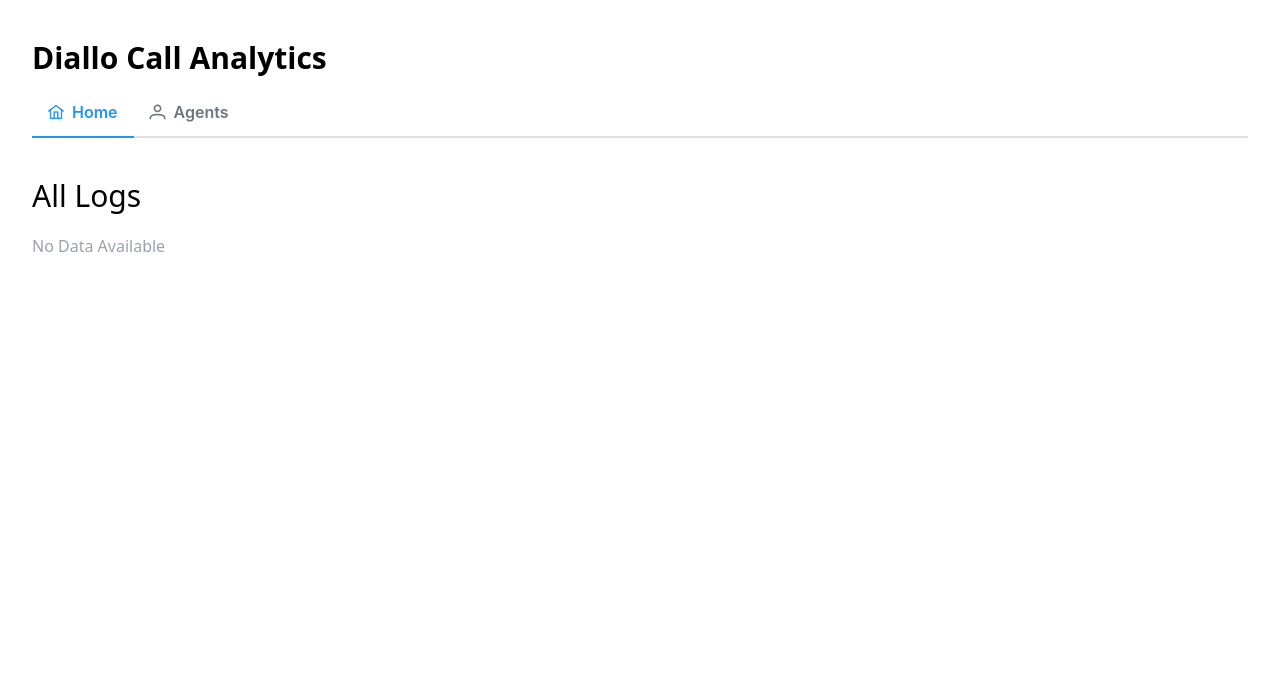
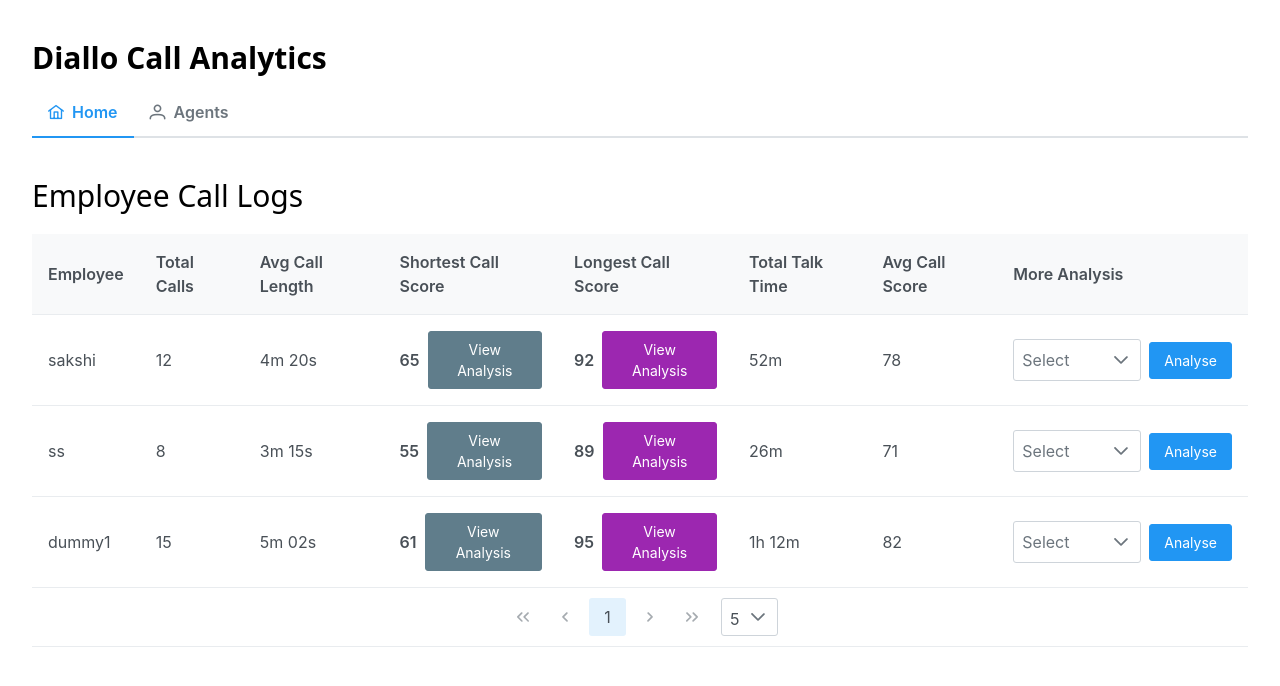
Before and after one commit to PrathamPaleriyaQlink/diallo_dashboard, a React (Vite) app: page /agents in a window 1280 px wide. Shown: the top 686 px of the page. Built offline with nearby package versions, Linux system fonts and the light colour scheme; no server answers.

Commit message:
updated dashboard

```diff
--- a/src/pages/Conversation.jsx
+++ b/src/pages/Conversation.jsx
@@ -4,43 +4,102 @@ import { DataTable } from "primereact/datatable";
 import { Column } from "primereact/column";
 import { Skeleton } from "primereact/skeleton";
 import { Toast } from "primereact/toast";
+import { Dropdown } from "primereact/dropdown";
+import { Button } from "primereact/button";
 
 const Conversation = () => {
   const toast = useRef(null);
-  const [data, setData] = useState([]);
+  const [data, setData] = useState([
+    {
+      agent_name: "sakshi",
+      total_calls: 12,
+      avg_call_length: "4m 20s",
+      shortest_call_score: 65,
+      longest_call_score: 92,
+      total_talk_time: "52m",
+      avg_call_score: 78,
+      _id: "68d39c048a72142eb53e7ee0",
+    },
+    {
+      agent_name: "ss",
+      total_calls: 8,
+      avg_call_length: "3m 15s",
+      shortest_call_score: 55,
+      longest_call_score: 89,
+      total_talk_time: "26m",
+      avg_call_score: 71,
+      _id: "68d39c048a72142eb53e7ee0",
+    },
+    {
+      agent_name: "dummy1",
+      total_calls: 15,
+      avg_call_length: "5m 02s",
+      shortest_call_score: 61,
+      longest_call_score: 95,
+      total_talk_time: "1h 12m",
+      avg_call_score: 82,
+      _id: "68d39c048a72142eb53e7ee0",
+    },
+  ]);
   const [loading, setLoading] = useState(false);
+  const [analysisOptions] = useState([
+    { label: "5 calls", value: 5 },
+    { label: "10 calls", value: 10 },
+    { label: "15 calls", value: 15 },
+    { label: "All calls", value: "all" },
+  ]);
   const navigate = useNavigate();
 
-  const fetchData = async () => {
-    setLoading(true);
-    try {
-      const res = await fetch("https://diallo-backend.onrender.com/calls");
-      const json = await res.json();
+  const analysisButtonTemplate = (rowData, type) => {
+    const score =
+      type === "short" ? rowData.shortest_call_score : rowData.longest_call_score;
 
-      if (json.success) {
-        setData(json.data);
-      } else {
-        throw new Error(json.response || "Failed to fetch calls");
-      }
-    } catch (error) {
-      toast.current.show({
-        severity: "error",
-        summary: "Error",
-        detail: "Error occurred while fetching calls. Please refresh.",
-        life: 3000,
-      });
-    }
-    setLoading(false);
+    return (
+      <div className="flex items-center gap-2">
+        <span className="font-semibold">{score}</span>
+        <Button
+          label="View Analysis"
+          size="small"
+          severity={type === "short" ? "secondary" : "help"}
+          onClick={() =>
+            navigate(`/report/${rowData._id}`)
+          }
+        />
+      </div>
+    );
+  };
+
+  const dropdownWithButtonTemplate = (rowData) => {
+    const [selectedValue, setSelectedValue] = useState(null);
+
+    return (
+      <div className="flex gap-2 items-center">
+        <Dropdown
+          value={selectedValue}
+          onChange={(e) => setSelectedValue(e.value)}
+          options={analysisOptions}
+          placeholder="Select"
+          className="w-32"
+        />
+        <Button
+          label="Analyse"
+          size="small"
+          onClick={() =>
+            navigate(`/report/${rowData._id}`)
+          }
+        />
+      </div>
+    );
   };
 
   useEffect(() => {
-    fetchData();
+    // fetchData();
   }, []);
 
   return (
     <div className="my-10">
       <Toast ref={toast} />
-      <div className="text-3xl">All Logs</div>
+      <div className="text-3xl">Employee Call Logs</div>
       {loading ? (
         <div className="my-5 h-full">
           <Skeleton height="400px" width="100%" borderRadius="10px" />
@@ -49,47 +108,29 @@ const Conversation = () => {
         <div className="my-5 h-full">
           {data.length > 0 ? (
             <DataTable
-              onRowClick={(e) => navigate(`/report/${e.data._id}`)}
               value={data}
               paginator
               rows={5}
               rowsPerPageOptions={[5, 10, 20]}
               tableStyle={{ minWidth: "100%" }}
-              className="cursor-pointer custom-datatable"
+              className="custom-datatable"
             >
+              <Column field="agent_name" header="Employee" />
+              <Column field="total_calls" header="Total Calls" />
+              <Column field="avg_call_length" header="Avg Call Length" />
               <Column
-                field="agent_name"
-                header="Agent Name"
-                filter
-                style={{ width: "20%" }}
+                header="Shortest Call Score"
+                body={(rowData) => analysisButtonTemplate(rowData, "short")}
               />
               <Column
-                field="patient_name"
-                header="Customer Name"
-                filter
-                style={{ width: "20%" }}
+                header="Longest Call Score"
+                body={(rowData) => analysisButtonTemplate(rowData, "long")}
               />
+              <Column field="total_talk_time" header="Total Talk Time" />
+              <Column field="avg_call_score" header="Avg Call Score" />
               <Column
-                field="bucket"
-                header="Bucket"
-                filter
-                sortable
-                style={{ width: "20%" }}
-              />
-              <Column
-                field="agent_phone_number"
-                header="Agent Phone Number"
-                filter
-                style={{ width: "20%" }}
-              />
-              <Column
-                field="created_at"
-                header="Created At"
-                sortable
-                body={(rowData) =>
-                  new Date(rowData.created_at).toLocaleString()
-                }
-                style={{ width: "20%" }}
+                header="More Analysis"
+                body={(rowData) => dropdownWithButtonTemplate(rowData)}
               />
             </DataTable>
           ) : (
```
